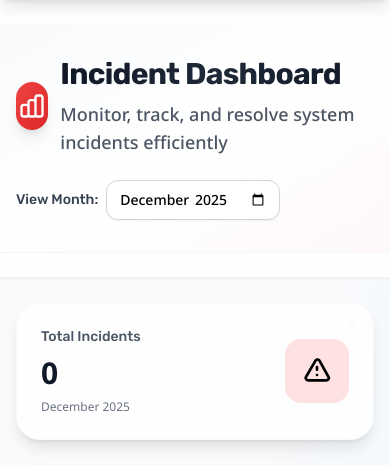
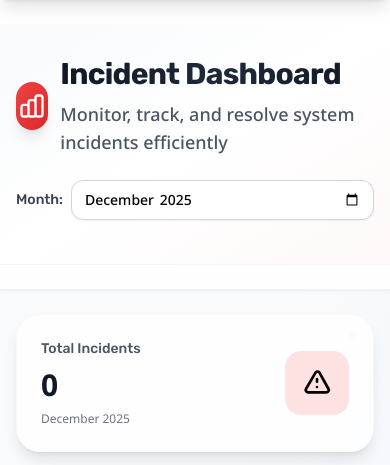
Before and after one commit to Rannamaari/incident-management-system, a Laravel app: page /incidents in a window 390 px wide. Shown: the part 66-531 px from the top of the page. Run offline with Laravel 12, Linux system fonts and the light colour scheme; a user stored in the database is signed in; data comes from the database, SQL or seed files in the repository; data that the repository does not hold is empty; some libraries are stand-ins or nearby versions.

Commit message:
Optimize dashboard header buttons for mobile screens
Mobile Optimizations:
- Changed layout to vertical stack on mobile (flex-col), horizontal on desktop (lg:flex-row)
- Month selector now full-width on mobile with flex-1
- Shortened label: "View Month:" → "Month:" on small screens
- Action buttons positioned side-by-side with equal width (flex-1) on mobile
- Reduced button padding: px-3 py-2 on mobile, px-6 py-3 on desktop
- Smaller icons: h-4 w-4 on mobile, h-5 w-5 on desktop
- Shortened button text:
  * "Import Excel" → "Import" on mobile
  * "New Incident" → "New" on mobile
- Reduced border radius on mobile: rounded-xl vs rounded-2xl on desktop
- All buttons maintain proper touch targets (44px minimum)

Desktop/Tablet: No changes, maintains existing design

Result: Dashboard header now fits perfectly on small mobile screens
without horizontal overflow or awkward wrapping.

🤖 Generated with [Claude Code](https://claude.com/claude-code)

Co-Authored-By: Claude Sonnet 4.5 <noreply@anthropic.com>

```diff
--- a/resources/views/incidents/index.blade.php
+++ b/resources/views/incidents/index.blade.php
@@ -20,33 +20,39 @@
                     </div>
                 </div>
 
-                <div class="flex items-center gap-4">
+                <div class="flex flex-col gap-3 w-full lg:w-auto lg:flex-row lg:items-center lg:gap-4">
                     <!-- Month Selector -->
-                    <form method="GET" class="flex items-center gap-2">
-                        <label for="month" class="text-sm font-heading font-medium text-gray-700 whitespace-nowrap">View Month:</label>
+                    <form method="GET" class="flex items-center gap-2 w-full lg:w-auto">
+                        <label for="month" class="text-sm font-heading font-medium text-gray-700 whitespace-nowrap hidden sm:inline">View Month:</label>
+                        <label for="month" class="text-sm font-heading font-medium text-gray-700 whitespace-nowrap sm:hidden">Month:</label>
                         <input type="month"
                                id="month"
                                name="month"
                                value="{{ $selectedMonth }}"
                                onchange="this.form.submit()"
-                               class="rounded-xl border border-gray-300 px-3 py-2 text-sm font-medium bg-white shadow-sm focus:border-red-500 focus:ring-2 focus:ring-red-500/20 transition-all duration-200">
+                               class="flex-1 lg:flex-none rounded-xl border border-gray-300 px-3 py-2 text-sm font-medium bg-white shadow-sm focus:border-red-500 focus:ring-2 focus:ring-red-500/20 transition-all duration-200">
                     </form>
 
-                    <div class="flex items-center gap-3">
+                    <!-- Action Buttons -->
+                    <div class="flex items-center gap-2 w-full lg:w-auto">
                         @if(auth()->user()->canEditIncidents())
+                            <!-- Import Excel Button -->
                             <a href="{{ route('incidents.import') }}"
-                                class="inline-flex items-center gap-2 rounded-2xl bg-gradient-to-r from-blue-600 to-blue-700 px-6 py-3 font-heading font-semibold text-white shadow-lg transition-all duration-300 hover:-translate-y-1 hover:shadow-2xl hover:from-blue-700 hover:to-blue-800 transform">
-                                <svg class="h-5 w-5" viewBox="0 0 24 24" fill="none" stroke="currentColor">
+                                class="flex-1 lg:flex-none inline-flex items-center justify-center gap-2 rounded-xl lg:rounded-2xl bg-gradient-to-r from-blue-600 to-blue-700 px-3 py-2 lg:px-6 lg:py-3 font-heading font-semibold text-white shadow-lg transition-all duration-300 hover:-translate-y-1 hover:shadow-2xl hover:from-blue-700 hover:to-blue-800 transform text-sm lg:text-base">
+                                <svg class="h-4 w-4 lg:h-5 lg:w-5" viewBox="0 0 24 24" fill="none" stroke="currentColor">
                                     <path stroke-linecap="round" stroke-linejoin="round" stroke-width="2" d="M7 16a4 4 0 01-.88-7.903A5 5 0 1115.9 6L16 6a5 5 0 011 9.9M15 13l-3-3m0 0l-3 3m3-3v12" />
                                 </svg>
-                                Import Excel
+                                <span class="hidden sm:inline">Import Excel</span>
+                                <span class="sm:hidden">Import</span>
                             </a>
+                            <!-- New Incident Button -->
                             <a href="{{ route('incidents.create') }}"
-                                class="inline-flex items-center gap-2 rounded-2xl bg-gradient-to-r from-red-600 to-red-700 px-6 py-3 font-heading font-semibold text-white shadow-lg transition-all duration-300 hover:-translate-y-1 hover:shadow-2xl hover:from-red-700 hover:to-red-800 transform">
-                                <svg class="h-5 w-5" viewBox="0 0 24 24" fill="none" stroke="currentColor">
+                                class="flex-1 lg:flex-none inline-flex items-center justify-center gap-2 rounded-xl lg:rounded-2xl bg-gradient-to-r from-red-600 to-red-700 px-3 py-2 lg:px-6 lg:py-3 font-heading font-semibold text-white shadow-lg transition-all duration-300 hover:-translate-y-1 hover:shadow-2xl hover:from-red-700 hover:to-red-800 transform text-sm lg:text-base">
+                                <svg class="h-4 w-4 lg:h-5 lg:w-5" viewBox="0 0 24 24" fill="none" stroke="currentColor">
                                     <path stroke-linecap="round" stroke-linejoin="round" stroke-width="2" d="M12 4v16m8-8H4" />
                                 </svg>
-                                New Incident
+                                <span class="hidden sm:inline">New Incident</span>
+                                <span class="sm:hidden">New</span>
                             </a>
                         @endif
                     </div>
```
